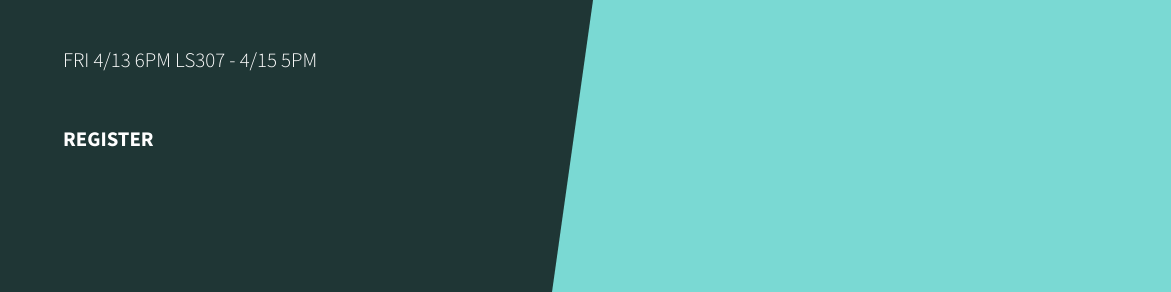
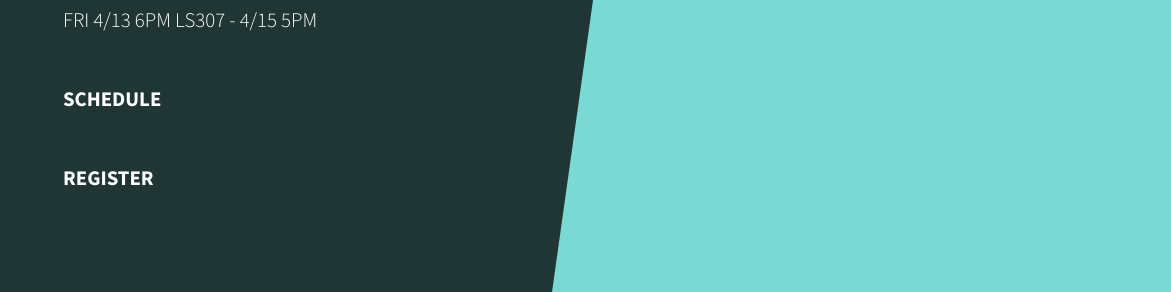
Before and after one commit to USFCAACM/empowerment, a website: page index.html in a window 1280 px wide. Shown: the part 391-683 px from the top of the page, 0-1171 px from the left. Drawn offline with Linux system fonts and the light colour scheme.

Commit message:
Update index.html

```diff
--- a/index.html
+++ b/index.html
@@ -36,6 +36,10 @@
               <h1 class="mb-3">Empowerment Hackathon</h1>
               <p class="mb-5">presented by USFCA ACM && WiT</p>
               <p class="mb-5">FRI 4/13 6PM LS307 - 4/15 5PM</p>
+
+              <p class="mb-5"><a href="Schedule.pdf"><strong>SCHEDULE</strong></a></p>
+
+
               <p class="mb-5"><a href="https://docs.google.com/forms/d/e/1FAIpQLSfVXqvpgc4kXMwJ98JI6EJ8WHETRuaZyUyDotv6GpauuQ6SRg/viewform"><strong>REGISTER</strong></a></p>
             </div>
           </div>
```
